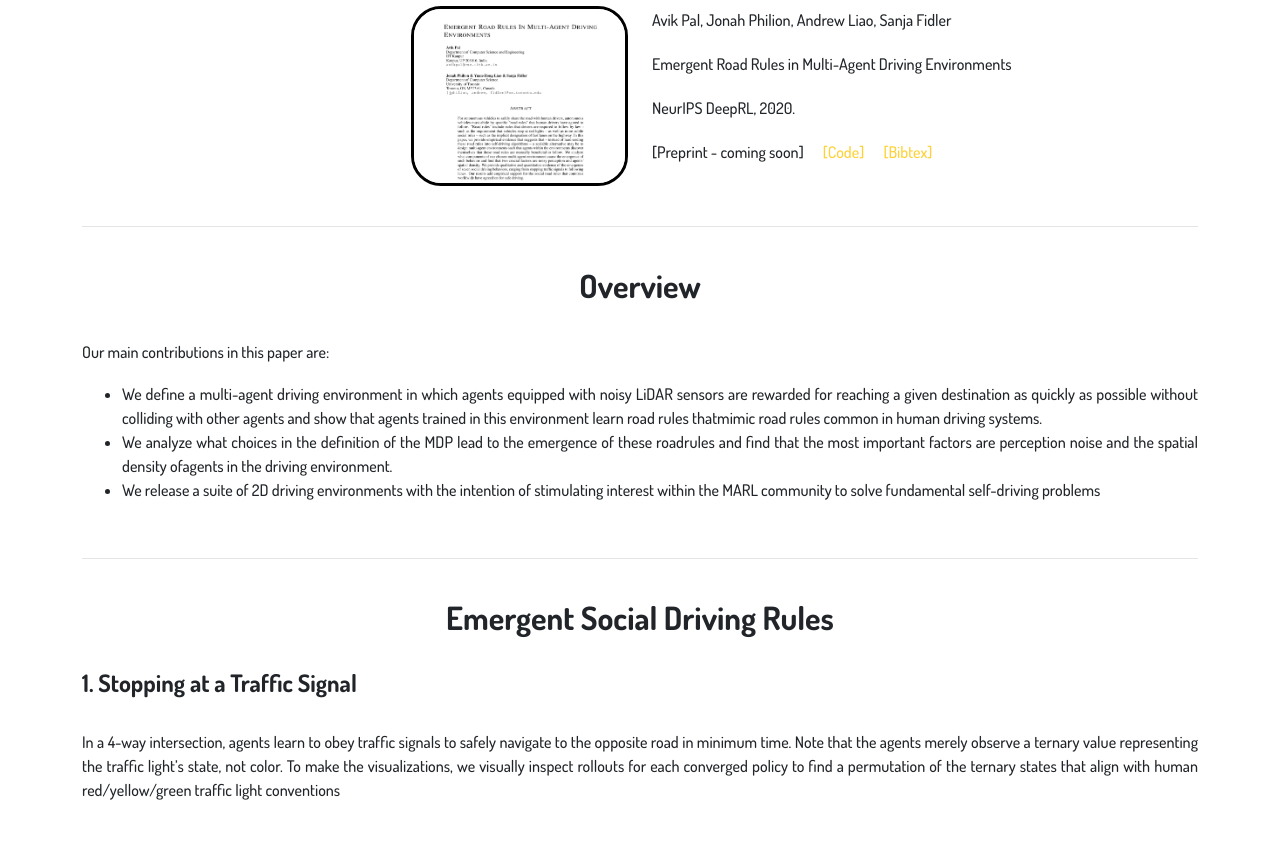
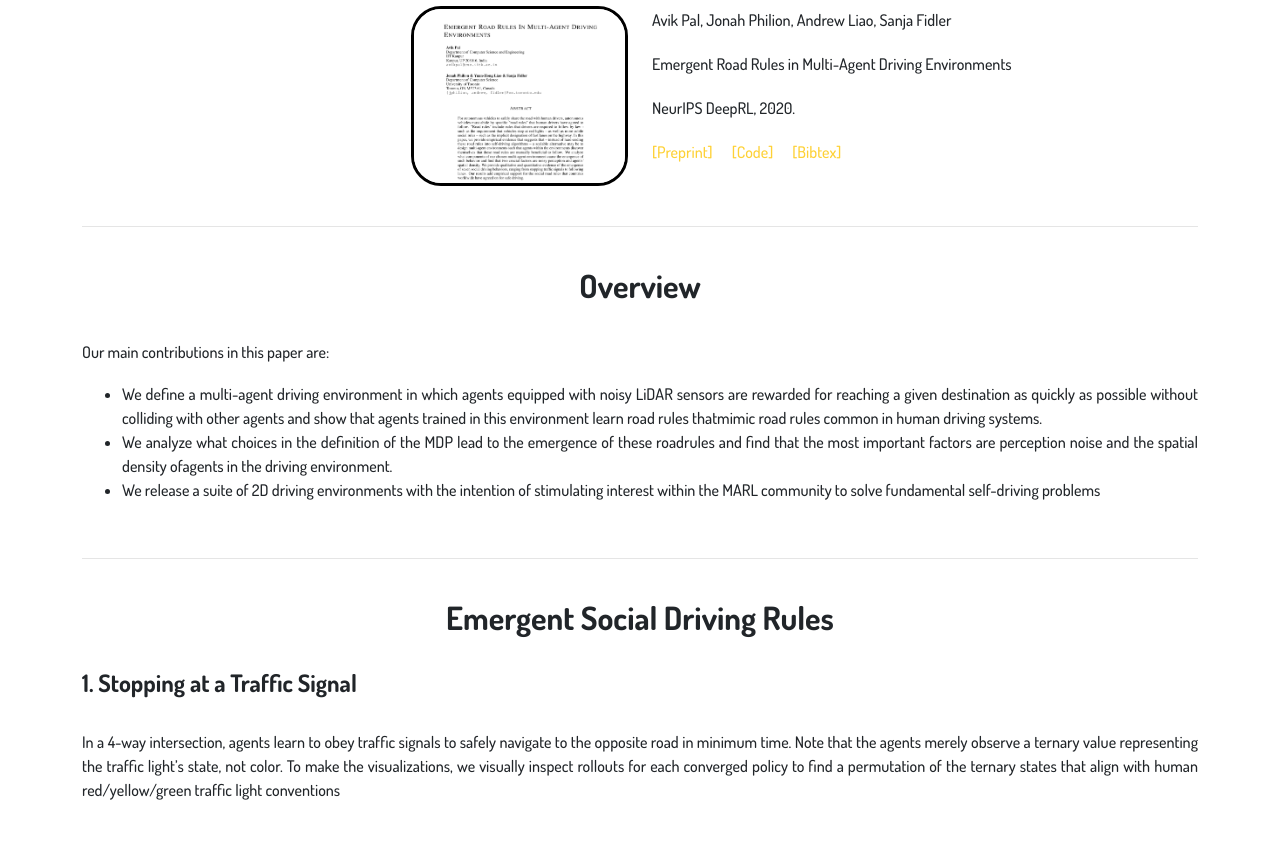
Before and after one commit to fidler-lab/social-driving, a plain HTML site: page index.html in a window 1280 px wide. Shown: the part 980-1827 px from the top of the page. Drawn offline with nearby package versions, Linux system fonts and the light colour scheme; a web font is replaced by a local one.

Commit message:
Update bibtex

```diff
--- a/index.html
+++ b/index.html
@@ -101,7 +101,7 @@
                         <p class="card-text">Emergent Road Rules in Multi-Agent Driving Environments</p>
                         <p class="card-text">NeurIPS DeepRL, 2020.</p>
                         <p class="card-text">
-                            [Preprint - coming soon]&emsp;
+                            <a href="https://arxiv.org/abs/2011.10753">[Preprint]</a>&emsp;
                             <a href="https://github.com/fidler-lab/social-driving">[Code]</a>&emsp;
                             <a href="bibtex.bib">[Bibtex]</a>&emsp;
                         </p>
```
Also changed, not shown: 1 other file.
